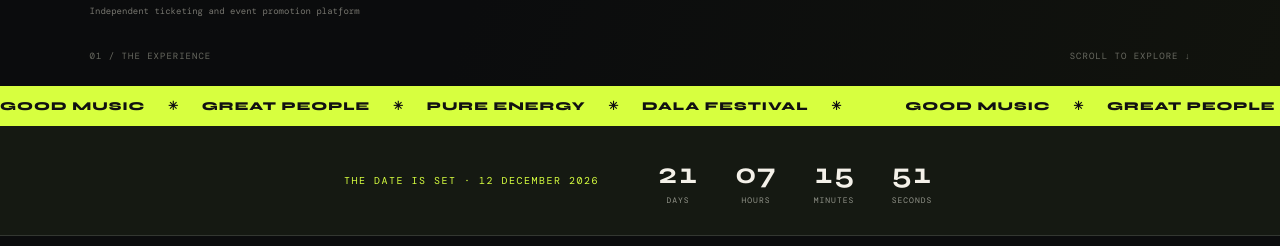
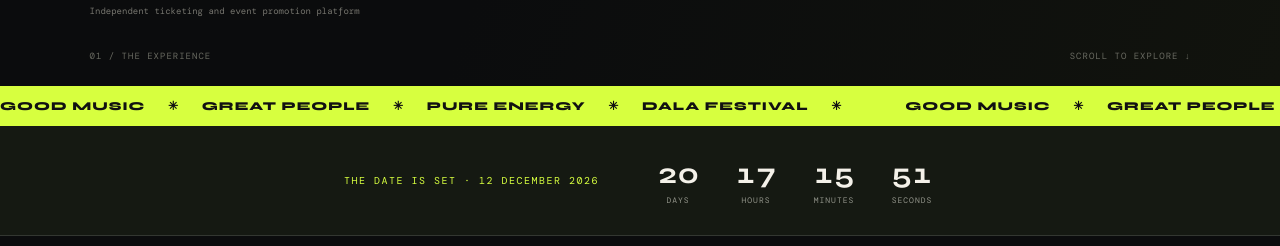
Before and after one commit to robinsonb254/dala-festival-ticketing, a Next.js app: page / in a window 1280 px wide. Shown: the part 950-1196 px from the top of the page. Built offline with nearby package versions, Linux system fonts and the light colour scheme; no server answers.

Commit message:
fix: keep countdown independent of unconfirmed event time

```diff
--- a/app/page.tsx
+++ b/app/page.tsx
@@ -37,7 +37,7 @@ export default function Home() {
   const [paymentStatus, setPaymentStatus] = useState("");
   const [countdown, setCountdown] = useState({ days: 0, hours: 0, minutes: 0, seconds: 0 });
   useEffect(() => {
-    const eventTime = new Date("2026-12-12T14:00:00+03:00").getTime();
+    const eventTime = new Date("2026-12-12T00:00:00+03:00").getTime();
     const updateCountdown = () => {
       const distance = Math.max(0, eventTime - Date.now());
       setCountdown({
```
